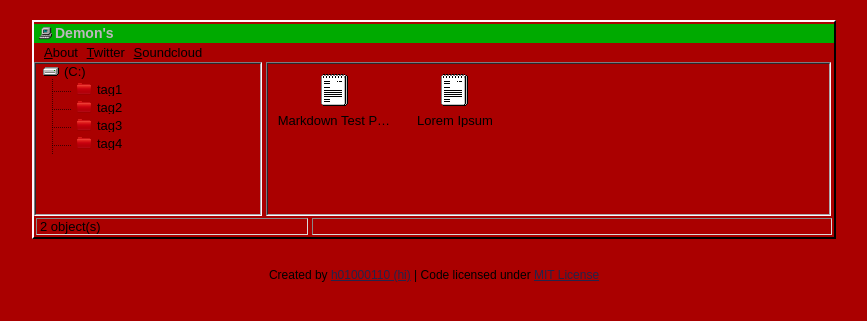
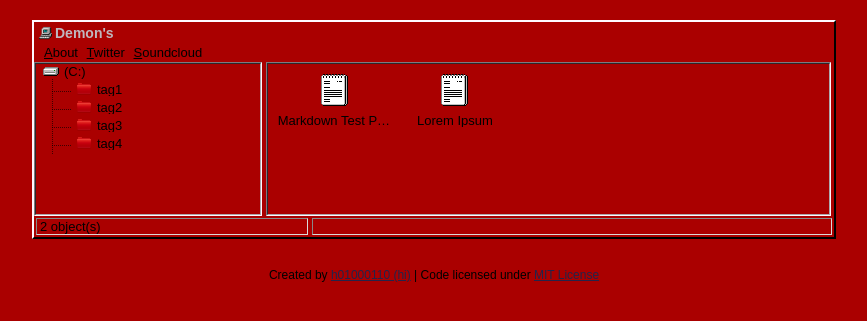
Before and after one commit to demonuser/demonuser.github.io, a Jekyll site: the page built from index.html, in a window 1280 px wide. Shown: the top 321 px of the page, without its empty margins (206-1073 px from the left). Built offline with Jekyll 4.4.1, drawn with Linux system fonts in a browser that asks for light colours.

Commit message:
Mr Hyde was here …

```diff
--- a/assets/css/001.scss
+++ b/assets/css/001.scss
@@ -5,5 +5,5 @@
 @import "main";
 
 .default_title {
-	background: #00aa00;
+	background: #aa0000;
 }
```
